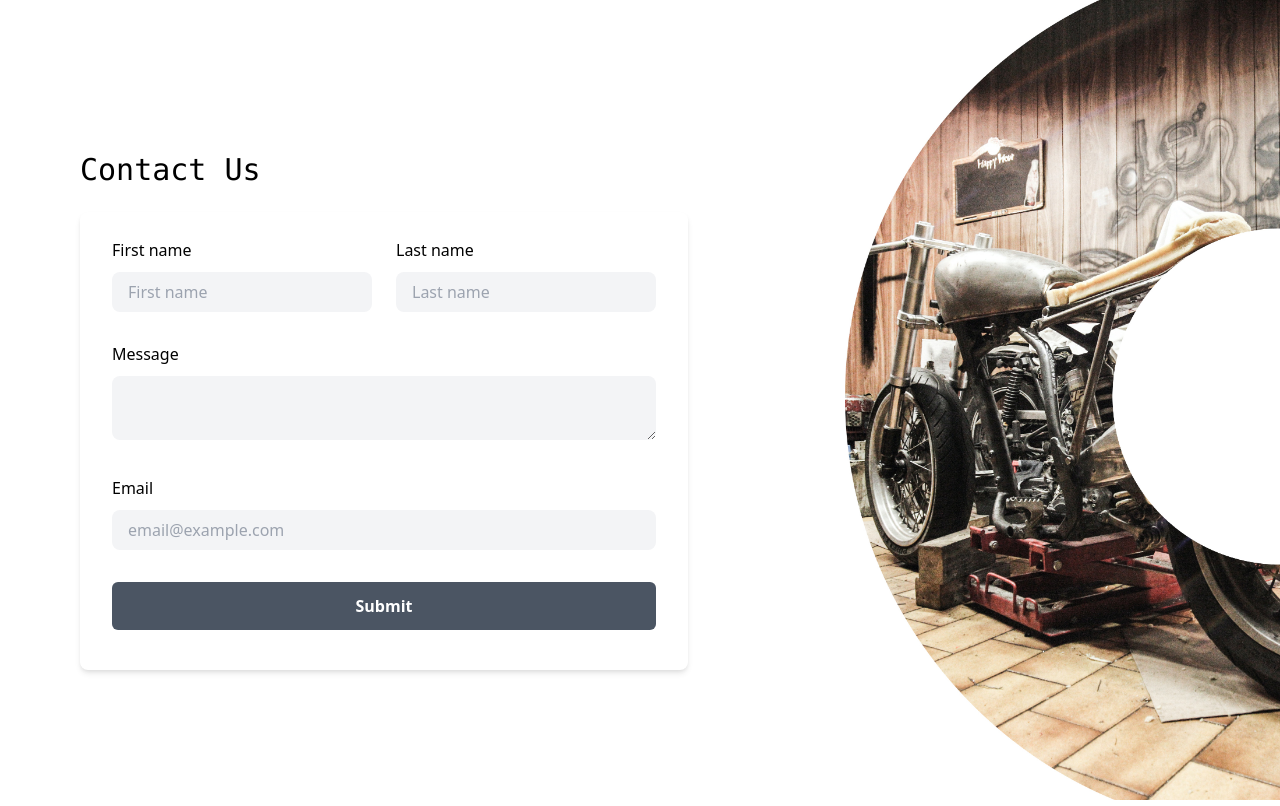
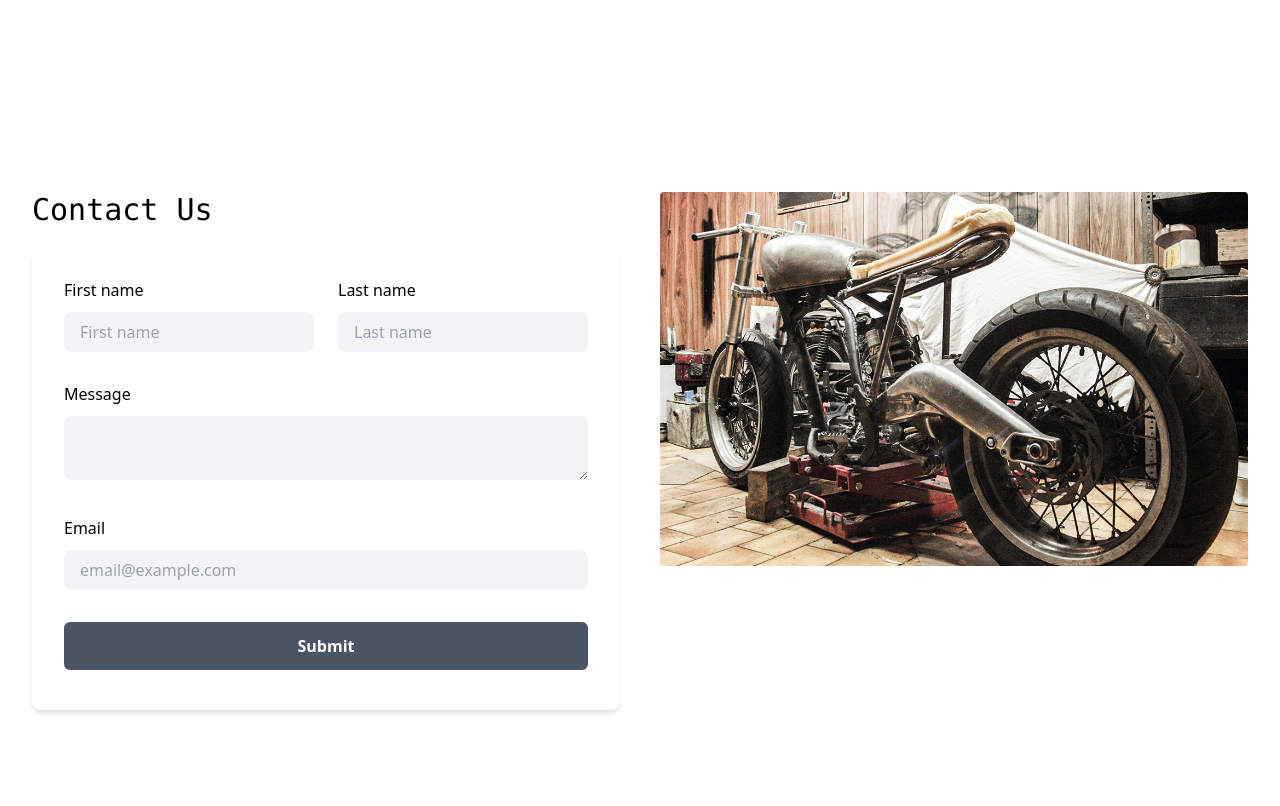
Before and after one commit to keita1484/hubspot-form, a Next.js app: page / in a window 1280 px wide. Built offline with nearby package versions, Linux system fonts and the light colour scheme.

Commit message:
next/imageに変更

```diff
--- a/pages/index.tsx
+++ b/pages/index.tsx
@@ -1,4 +1,5 @@
 import React, { useEffect } from 'react'
+import Image from 'next/image'
 import Router from 'next/router'
 import { useForm, SubmitHandler } from 'react-hook-form'
 import { submitHubspotForm } from '../lib/hubspot'
@@ -47,8 +48,8 @@ export default function Home() {
   }
 
   return (
-    <div className="flex flex-wrap w-full relative">
-      <div className="w-3/5 px-20 py-10">
+    <div className="px-4 mx-auto sm:max-w-xl md:max-w-full lg:max-w-screen-xl md:px-24 lg:px-8 lg:py-20">
+      <div className="grid gap-10 lg:grid-cols-2">
         <div className="table mx-autow-16 mt-28">
           <h1 className="font-mono text-3xl font-medium table">Contact Us</h1>
           <form onSubmit={handleSubmit(onSubmit)} className="flex flex-col p-10 px-8 pt-6 mx-auto my-6 mb-4 transition duration-500 ease-in-out transform bg-white shadow-md rounded-lg">
@@ -113,9 +114,18 @@ export default function Home() {
             </div>
           </form>
         </div>
-      </div>
-      <div className="w-2/5 text-right">
-        <img src="/images/mcycle.jpg" className="ml-auto h-screen object-cover" />
+        <div className="mt-14 sm:mt-28">
+          <Image
+            src="/images/mcycle2.jpg"
+            width={1142}
+            height={726}
+            className="object-cover w-full h-62 rounded shadow-lg sm:h-98"
+            sizes={"100vh"}
+            quality={80}
+            unoptimized={false}
+            objectFit={"cover"}
+          />
+        </div>
       </div>
     </div>
   )
```
Also changed, not shown: public/images/mcycle2.jpg (added).
